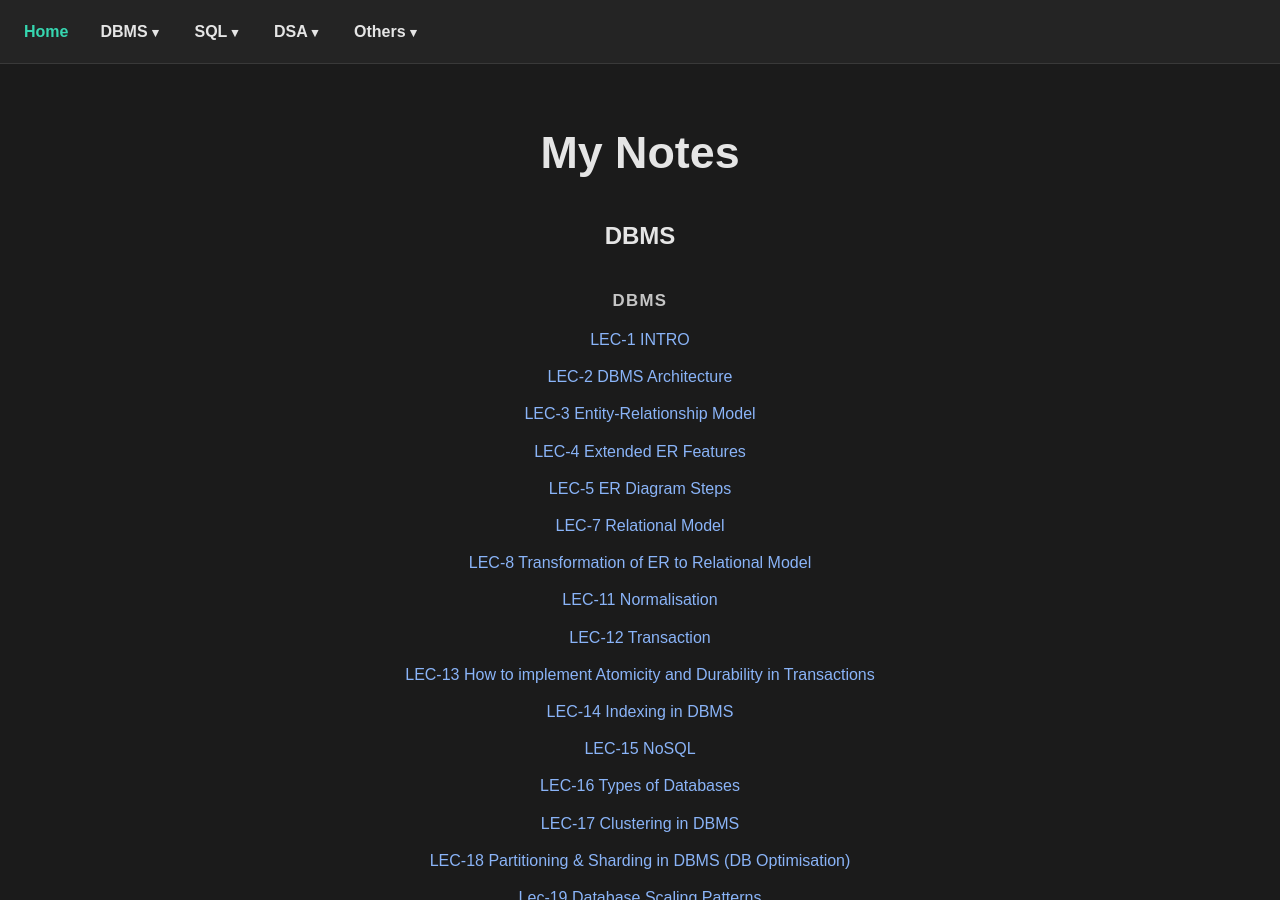
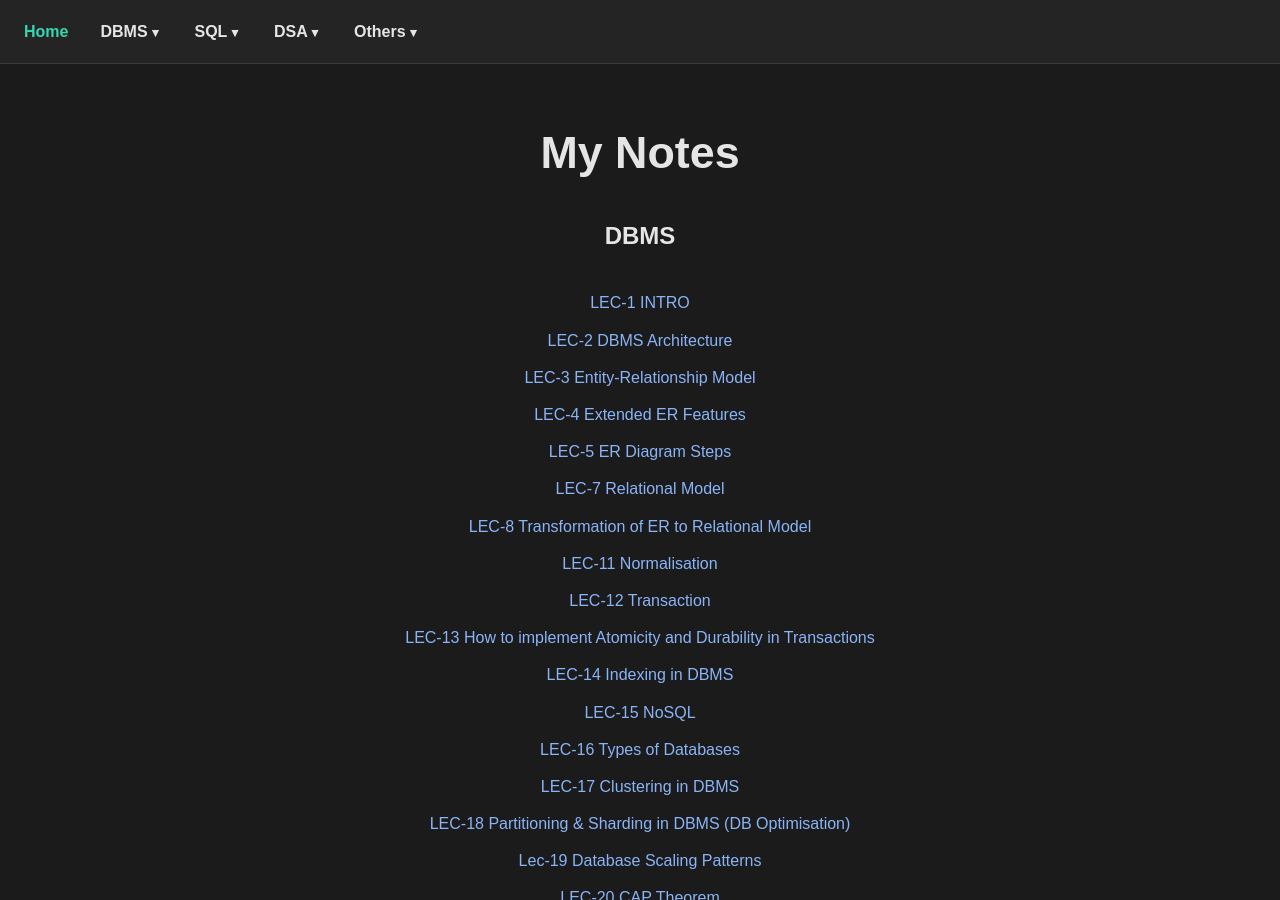
Before and after one commit to Mritunjay28/obsidian-notes, a Jekyll site: the page built from index.md, in a window 1280 px wide and 900 px high. Built offline with Jekyll 4.4.1, drawn with Linux system fonts in a browser that asks for light colours.

Commit message:
Home: SQL as its own section

```diff
--- a/index.md
+++ b/index.md
@@ -13,6 +13,7 @@ title: Home
 {%- assign group = parts[1] -%}
 {%- assign sub = "" -%}
 {%- if parts.size > 3 -%}{%- assign sub_index = parts.size | minus: 2 -%}{%- assign sub = parts[sub_index] -%}{%- endif -%}
+{%- if sub == "SQL" -%}{%- assign group = "SQL" -%}{%- assign sub = "" -%}{%- endif -%}{%- if sub == group -%}{%- assign sub = "" -%}{%- endif -%}
 {%- if group != last_group -%}
 {%- if last_group != "" -%}</ul>{%- endif -%}
 <h2>{% if group.size <= 4 %}{{ group | upcase }}{% else %}{{ group | capitalize }}{% endif %}</h2>
```
